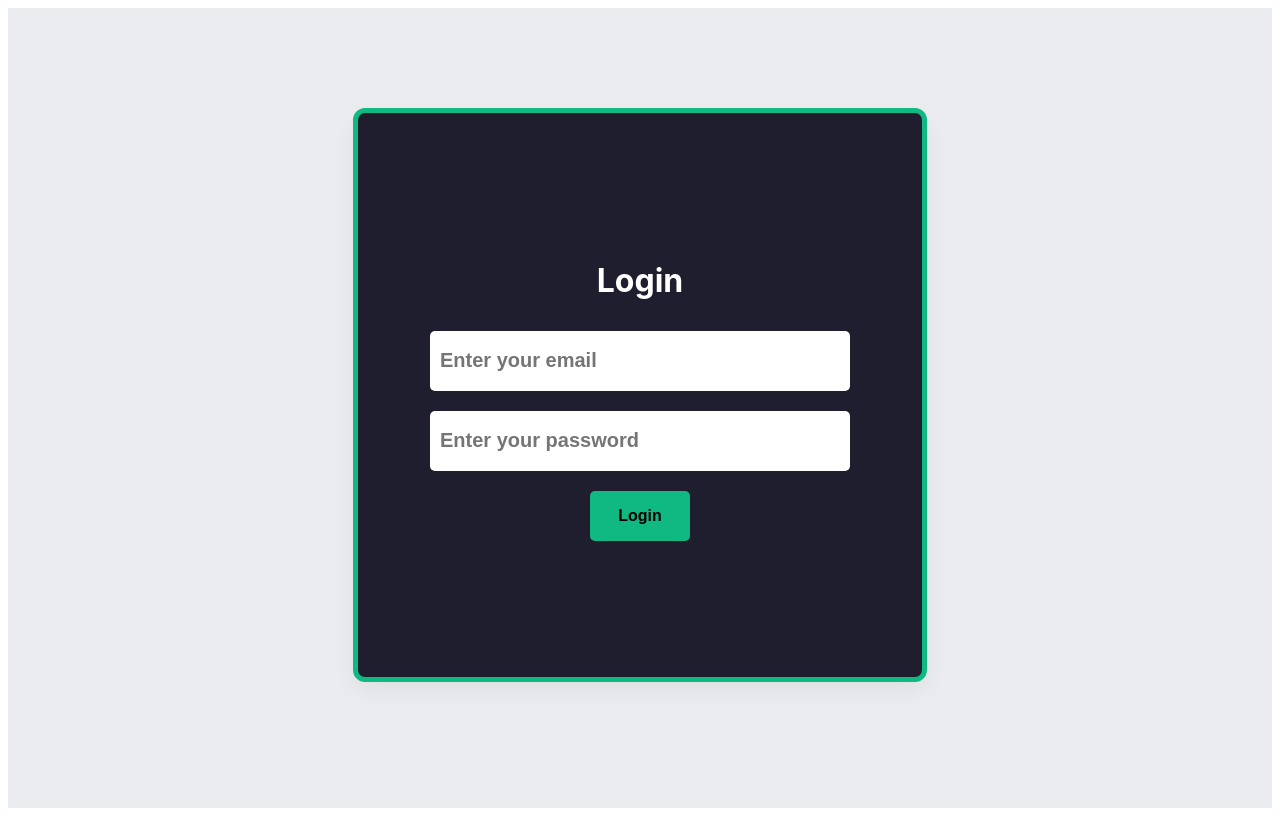
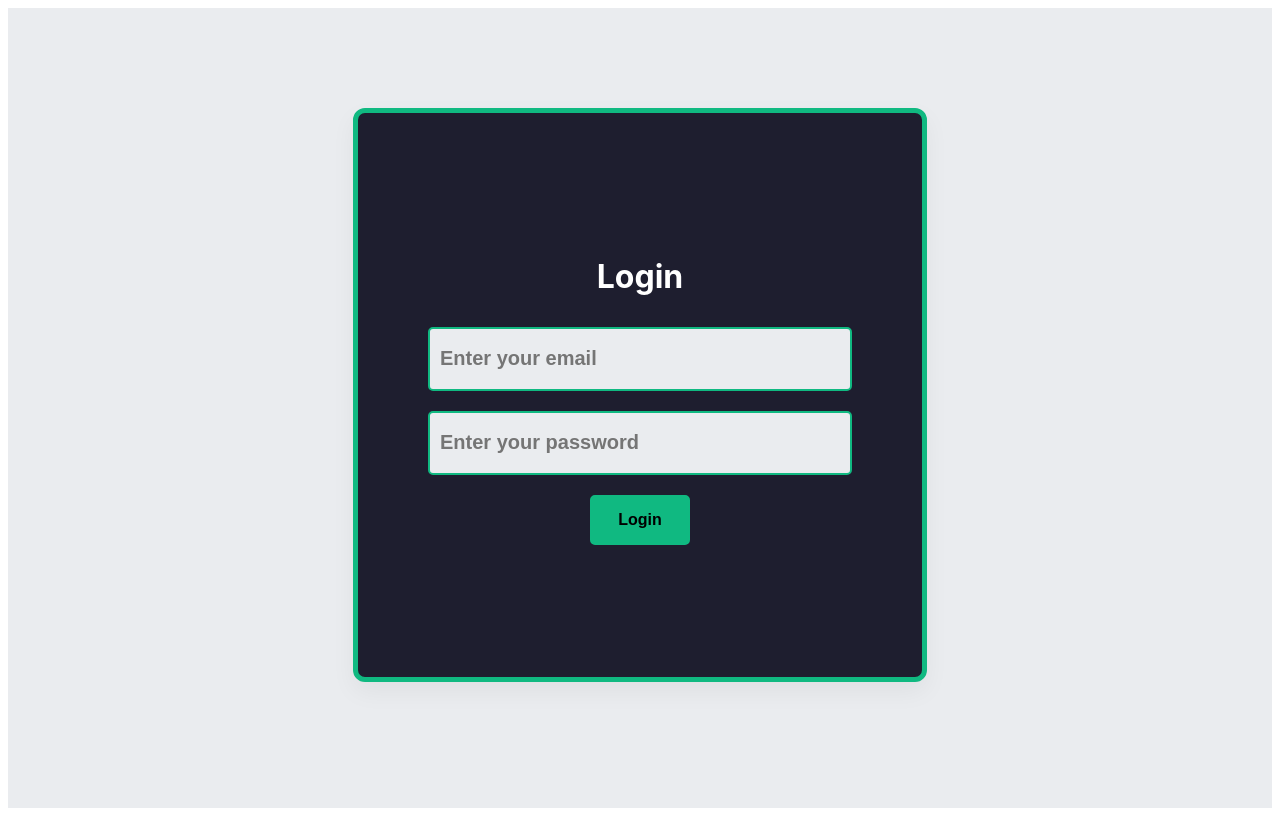
Before and after one commit to silent-knight19/Employee-management-system, a React (Vite) app: page / in a window 1280 px wide. Built offline with nearby package versions, Linux system fonts and the light colour scheme.

Commit message:
implemented useState hook

```diff
--- a/src/components/auth/login.jsx
+++ b/src/components/auth/login.jsx
@@ -1,15 +1,68 @@
-import React from "react";
+import { useState } from "react";
 import "../styles/login.css";
 
 const Login = () => {
+ const [email, setEmail] = useState("");
+ const [password, setPassword] = useState("");
+ const handleSubmit = (e) => {
+    console.log("Login");
+    e.preventDefault();
+    setEmail("");
+    setPassword("");
+  };
   return (
     <>
-       <div style={{backgroundColor: "#EAECEF", height: "100vh", width: "100%", display: "flex", justifyContent: "center", alignItems: "center", flexDirection: "column"}}>
+      <div
+        style={{
+          backgroundColor: "#EAECEF",
+          height: "100vh",
+          width: "100%",
+          display: "flex",
+          justifyContent: "center",
+          alignItems: "center",
+          flexDirection: "column",
+        }}
+      >
         <div className="login-container">
           <h1>Login</h1>
-        <input style={{width: "80%",height: "40px", padding: "10px", margin: "10px 0"}} type="email" placeholder="Enter your email" />
-        <input style={{width: "80%",height: "40px", padding: "10px", margin: "10px 0"}} type="password" placeholder="Enter your password" />
-        <button style={{width: "20%",height: "50px", padding: "10px", margin: "10px 0"}} type="submit">Login</button>
+          <input
+          value={email}
+            onChange={(e) => setEmail(e.target.value)}
+            required
+            style={{
+              width: "80%",
+              height: "40px",
+              padding: "10px",
+              margin: "10px 0",
+            }}
+            type="email"
+            placeholder="Enter your email"
+          />
+          <input
+          value={password}
+            onChange={(e) => setPassword(e.target.value)}
+            required
+            style={{
+              width: "80%",
+              height: "40px",
+              padding: "10px",
+              margin: "10px 0",
+            }}
+            type="password"
+            placeholder="Enter your password"
+          />
+          <button
+            onClick={handleSubmit}
+                style={{
+              width: "20%",
+              height: "50px",
+              padding: "10px",
+              margin: "10px 0",
+            }}
+            type="submit"
+          >
+            Login
+          </button>
         </div>
       </div>
     </>
--- a/src/components/styles/login.css
+++ b/src/components/styles/login.css
@@ -27,10 +27,11 @@ input {
 
     padding: 15px;
     padding-left: 20px;
-    border: none;
+    border: 2px solid #10B981;
     border-radius: 5px;
     font-size: 20px;
     font-weight: bold;
+    background-color: #EAECEF;
     justify-content: center;
     align-items: center;
 
@@ -40,7 +41,7 @@ button {
     padding: 15px;
     padding-left: 20px;
     margin-top: 20px;
-    border: none;
+    border: 2.5px solid #10B981;
     border-radius: 5px;
     background-color: #10B981;
     font-size: 16px;
```
Lines whose indentation alone changed are shown as unchanged.
